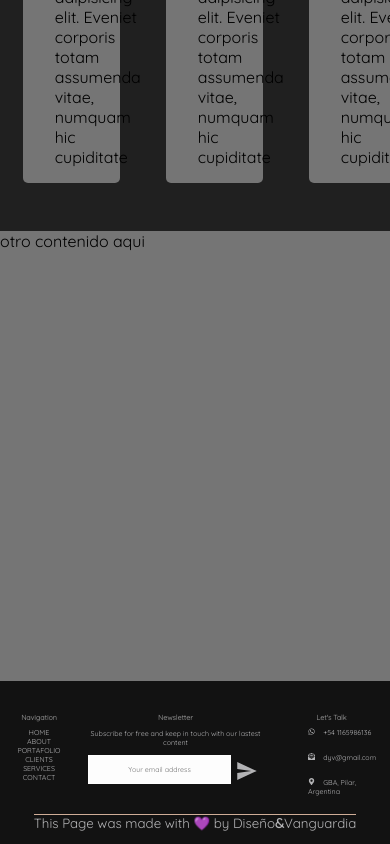
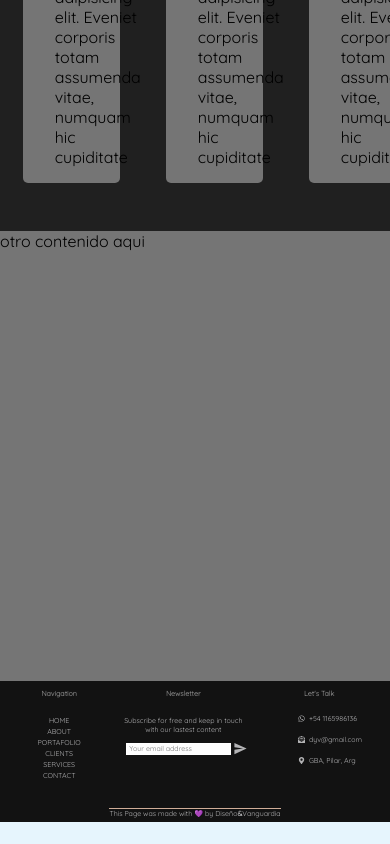
Before and after one commit to jose-valero/dyv-app, a React (Create React App) app: page /about in a window 390 px wide. Shown: the part 2408-3252 px from the top of the page. After the commit the page ends 3230 px from the top, so only its background shows below. Built offline with nearby package versions, Linux system fonts and the light colour scheme; a web font is replaced by a local one.

Commit message:
footer responsive design fix

```diff
--- a/src/assets/styles/Vars.scss
+++ b/src/assets/styles/Vars.scss
@@ -100,6 +100,10 @@ $color-pinterest: #e60023;
 
 @mixin centerFlex {
   display: flex;
+  justify-content: center;
+}
+@mixin startFlex {
+  display: flex;
   justify-content: flex-start;
 }
 
--- a/src/assets/styles/components/general/Footer.scss
+++ b/src/assets/styles/components/general/Footer.scss
@@ -18,7 +18,6 @@
       @include textFooterResponsive;
     }
   }
-
   @include centerFlex;
   @include fluid;
   position: relative;
@@ -30,15 +29,18 @@
 }
 
 .footer__section-logo {
-  // background-color: red;
+  // border: 1px solid red;
+  @include centerFlex;
+  align-items: center;
   width: 18%;
-  padding: 0.5rem;
-  margin: auto;
+  // padding: 0.5rem;
+  margin: 2rem auto auto auto;
   text-align: center;
   @include breakpoint(mobile) {
     display: none;
   }
   img {
+    // border: 1px blue solid;
     max-width: 70%;
     min-width: 50px;
     height: auto;
@@ -47,23 +49,22 @@
 }
 
 .footer__nav {
-  // background-color: bisque;
-  // @include centerFlex;
-  width: 12.333%;
+  // border: 1px blue solid;
+  width: 12%;
   text-align: center;
-  // margin-top: 1rem;
   @include breakpoint(mobile) {
-    width: 20%;
+    width: 30.333%;
   }
   &--content {
-    // border: 2px red solid;
-    // @include fluid;
+    // border: 1px yellowgreen solid;
     margin-top: 2rem;
-
+    @include breakpoint(mobile) {
+      margin-top: 0.5rem;
+    }
     &--items {
       margin-top: 0.125rem;
       @include breakpoint(mobile) {
-        margin-top: 0;
+        margin-bottom: 0.125rem;
       }
       & a {
         text-align: center;
@@ -76,37 +77,46 @@
     }
   }
   ul {
-    display: inline;
+    margin: 1rem auto;
+
+    // background-color: rebeccapurple;
   }
 }
 
 .footer__newsletter {
-  // background-color: yellow;
+  // border: 1px red solid;
   text-align: center;
-  width: 40.333%;
-
-  // margin-top: 1rem;
-  // @include centerFlex;
+  width: 40%;
   @include breakpoint(mobile) {
-    width: 50%;
+    width: 33.333%;
   }
   &--content {
-    // border: 2px red solid;
+    width: 100%;
+    // border: 1px green solid;
     margin-top: 2rem;
-    .sendButton {
-      cursor: pointer;
+    & p {
+      margin-top: 2.5rem;
     }
 
+    @include breakpoint(mobile) {
+      margin-top: 0.5rem;
+      & p {
+        margin-top: 1.125rem;
+      }
+    }
     form {
-      display: flex;
-      justify-content: center;
+      @include centerFlex;
+      align-items: center;
       input {
         width: 70%;
-        float: left;
-        height: 25px;
-        text-align: center;
+        height: 1rem;
         font-family: inherit;
-
+        margin-right: 0.125rem;
+        @include breakpoint(mobile) {
+          height: 0.5rem;
+          width: 100%;
+          margin-left: 0.5rem;
+        }
         @include textFooterResponsive;
         outline: 0;
         &[type='email'] {
@@ -118,31 +128,59 @@
         }
       }
     }
-
     .footer__newsletter--button {
       background-color: transparent;
       @include fluid;
       border: none;
       outline: 0;
+      .sendButton {
+        @include centerFlex;
+        @include fluid;
+        cursor: pointer;
+        width: 1.55rem;
+        height: auto;
+        fill: $warm_gray;
+        @include breakpoint(mobile) {
+          width: 15px;
+        }
+      }
     }
   }
 }
 
 .footer__social {
-  // background-color: palegreen;
-  width: 29.333%;
-  // margin-top: 1rem;
+  // border: 1px blue solid;
+  width: 30%;
+  text-align: center;
   @include breakpoint(mobile) {
-    width: 30%;
+    width: 36.333%;
+  }
+  .footer__social-itemsContainer {
+    margin: 1rem 0 0 0;
+    //  background-color: rebeccapurple;
   }
   &--content {
-    // border: 2px red solid;
-    margin-top: 2rem;
+    // border: 1px white solid;
+    margin: 2rem 5% 2rem 5%;
+    @include breakpoint(mobile) {
+      margin: 0.5rem 20% 0 20%;
+    }
 
     &--items {
-      @include textFooterResponsive;
-      margin: 5% 0% 1rem 30%;
-      // @include centerFlex;
+      align-items: center;
+      width: 100%;
+      margin: 0.75rem 25% 0 25%;
+      & svg {
+        margin-right: 1rem;
+        @include breakpoint(mobile) {
+          margin-right: 0.25rem;
+        }
+      }
+      @include startFlex;
+      @include textResponsive;
+      @include breakpoint(mobile) {
+        @include textFooterResponsive;
+      }
     }
   }
 }
@@ -150,9 +188,10 @@
 .footer__quote {
   color: $warm_gray;
   background-color: $pal-2_dark;
-  padding-bottom: 0.75rem;
+  padding: 0.125rem 0;
   text-align: center;
   small {
     border-top: 1px $warm_oj-1 solid;
+    @include textFooterResponsive;
   }
 }
--- a/src/components/general/Footer.jsx
+++ b/src/components/general/Footer.jsx
@@ -73,7 +73,7 @@ const Footer = () => {
                   <IoMdSend
                     name='Go!'
                     className='sendButton'
-                    style={iconSend}
+                    // style={iconSend}
                   />
                 </button>
                 <ToastContainer position='bottom-right' />
@@ -83,8 +83,14 @@ const Footer = () => {
         </div>
         <div className='footer__social'>
           <div className='footer__social--content'>
-            <h2 style={{ textAlign: 'center' }}>Let's Talk</h2>
-            <a href='https://wa.link/702wra' target='_blank' rel='noreferrer'>
+            <h2>Let's Talk</h2>
+            <>
+              <div className='footer__social-itemsContainer'>
+                <a
+                  href='https://wa.link/702wra'
+                  target='_blank'
+                  rel='noreferrer'
+                >
                   <div className='footer__social--content--items'>
                     <FaWhatsapp style={iconStyle} />
                     <span>+54 1165986136</span>
@@ -103,9 +109,11 @@ const Footer = () => {
                 >
                   <div className='footer__social--content--items'>
                     <FaMapMarkerAlt style={iconStyle} />
-                <span>GBA, Pilar, Argentina</span>
+                    <span>GBA, Pilar, Arg</span>
                   </div>
                 </a>
+              </div>
+            </>
           </div>
         </div>
       </div>
@@ -120,13 +128,13 @@ const Footer = () => {
 
 const iconStyle = {
   fill: '#b3b3b5',
-  marginRight: '0.5rem',
+  // marginRight: '1rem',
 };
 
-const iconSend = {
-  fill: '#b3b3b5',
-  margin: '0.25rem',
-  width: '24px',
-  height: 'auto',
-};
+// const iconSend = {
+//   fill: '#b3b3b5',
+//   // margin: '0.25rem',
+//   width: '26px',
+//   height: 'auto',
+// };
 export default Footer;
```
Lines whose indentation alone changed are shown as unchanged.
